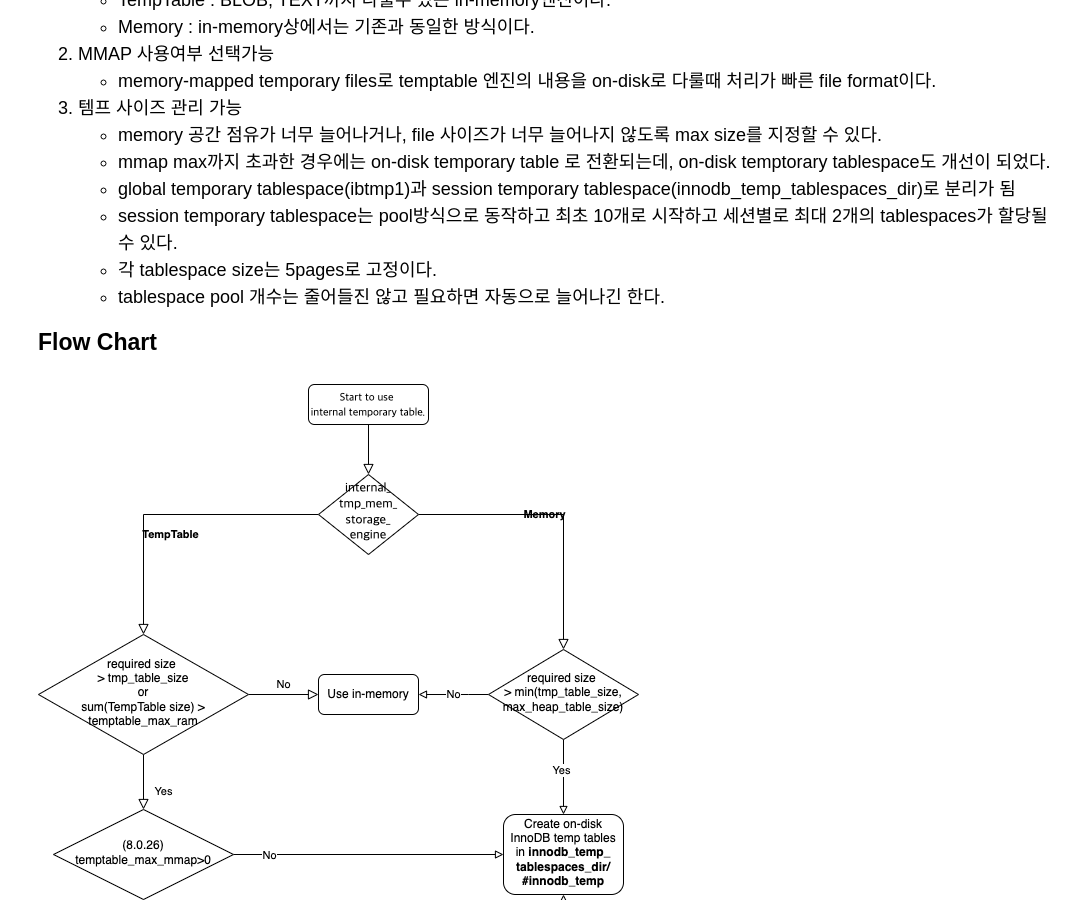
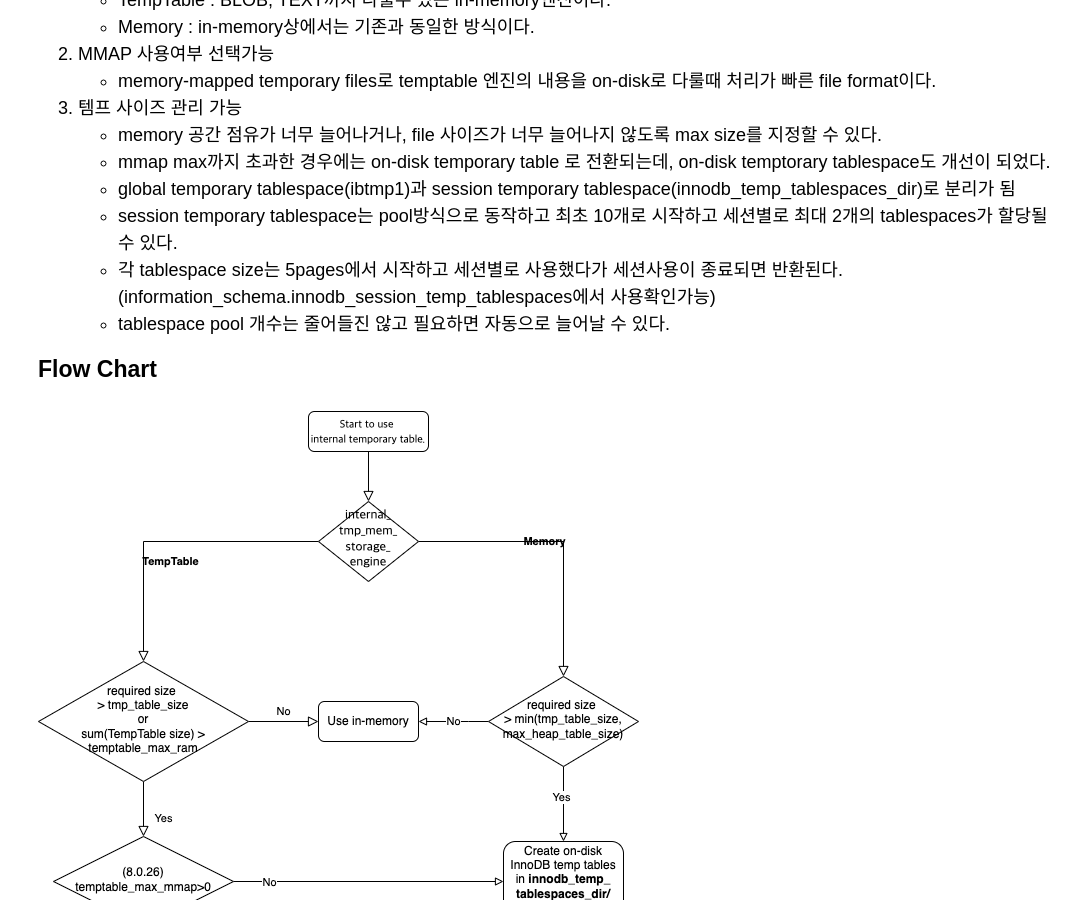
Before and after one commit to minsql/minsql.github.io, a Jekyll site: the page built from _posts/blog/2022-03-28-MySQL 8.0 TempTable flow.md, in a window 1280 px wide and 900 px high, scrolled down 1005 px. Shown: the whole window, without its empty margins (209-1280 px from the left). Built offline with Jekyll 4.4.1, drawn with Linux system fonts in a browser that asks for light colours; nearby versions of some CDN libraries; some web fonts are replaced; comment, search, counter and statistics services are not loaded.

Commit message:
Update 2022-03-28-MySQL 8.0 TempTable flow.md

```diff
--- a/_posts/blog/2022-03-28-MySQL 8.0 TempTable flow.md
+++ b/_posts/blog/2022-03-28-MySQL 8.0 TempTable flow.md
@@ -45,8 +45,8 @@ toc_icon: "cog"
 - mmap max까지 초과한 경우에는 on-disk temporary table 로 전환되는데, on-disk temptorary tablespace도 개선이 되었다.
 - global temporary tablespace(ibtmp1)과 session temporary tablespace(innodb_temp_tablespaces_dir)로 분리가 됨
 - session temporary tablespace는 pool방식으로 동작하고 최초 10개로 시작하고 세션별로 최대 2개의 tablespaces가 할당될 수 있다.
-- 각 tablespace size는 5pages로 고정이다.
-- tablespace pool 개수는 줄어들진 않고 필요하면 자동으로 늘어나긴 한다.
+- 각 tablespace size는 5pages에서 시작하고 세션별로 사용했다가 세션사용이 종료되면 반환된다.(information_schema.innodb_session_temp_tablespaces에서 사용확인가능)
+- tablespace pool 개수는 줄어들진 않고 필요하면 자동으로 늘어날 수 있다.
 
 
 ### Flow Chart
```
